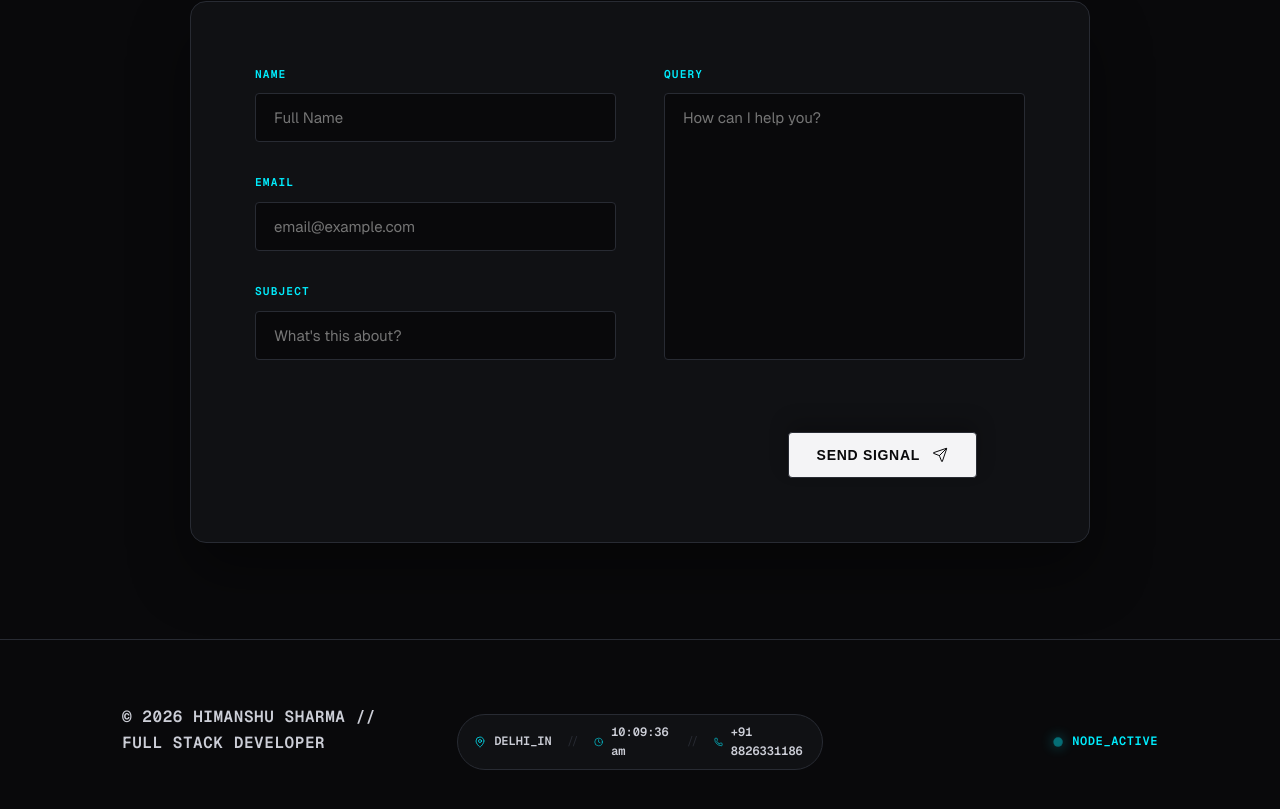
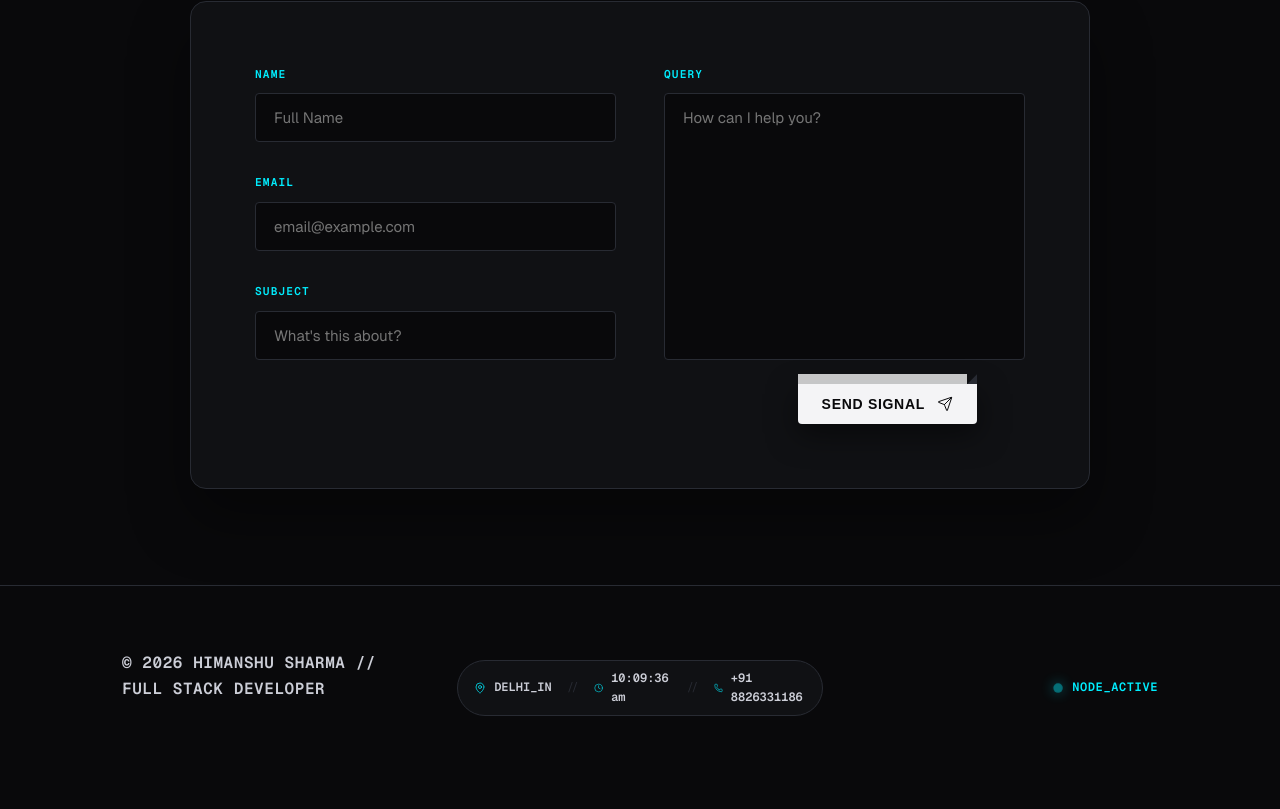
Before and after one commit to hauntedcrewvkr/himanshu_portfolio, a React (Vite) app: page / in a window 1280 px wide. Shown: the part 4737-5546 px from the top of the page. Built offline with nearby package versions, Linux system fonts and the light colour scheme.

Commit message:
style: implement physical folded-tab effect for Send Signal button

```diff
--- a/src/styles/components.scss
+++ b/src/styles/components.scss
@@ -338,38 +338,58 @@
   .form-footer-full {
     grid-column: 1 / -1;
     display: flex;
-    justify-content: flex-end; // Shift to the right
-    margin-top: -$space-4; // Pull it UP so it overlaps the form bottom
-    padding-top: $space-6;
+    justify-content: flex-end;
+    margin-top: -$space-4; // Overlap the form container
     position: relative;
-    z-index: 0; // Below the form grid but above the bg
+    pointer-events: none; // Allow clicks to pass to the button
 
     .send-btn {
+      pointer-events: auto;
       position: relative;
-      z-index: -1; // Physically sit behind the form container
       margin-right: $space-6;
-      border: 1px solid var(--border);
-      box-shadow: 0 -10px 20px rgba(0, 0, 0, 0.2);
-      transition: all 0.4s cubic-bezier(0.175, 0.885, 0.32, 1.275);
+      background: var(--text-100);
+      color: var(--surface-100);
+      padding: 12px 24px;
+      border-radius: 0 0 4px 4px; // Rounded only on bottom for 'tab' look
+      box-shadow: 0 10px 30px rgba(0, 0, 0, 0.5);
+      border: none;
+      z-index: 5;
+
+      // THE FOLD EFFECT
+      &::before {
+        content: "";
+        position: absolute;
+        top: -10px;
+        right: 0;
+        width: 10px;
+        height: 10px;
+        background: var(--surface-500); // Darker shadow color for the fold
+        clip-path: polygon(100% 0, 0% 100%, 100% 100%); // Triangle fold
+      }
+
+      &::after {
+        content: "";
+        position: absolute;
+        top: -10px;
+        left: 0;
+        width: calc(100% - 10px);
+        height: 10px;
+        background: var(--text-100);
+        opacity: 0.8;
+        z-index: -1;
+      }
 
       &:hover {
-        transform: translateY(15px); // Slide DOWN and OUT from behind
         background: var(--primary);
-        color: var(--surface-100);
-        box-shadow: 0 10px 20px hsl(var(--primary-h) var(--primary-s) var(--primary-l) / 0.2);
+        transform: translateY(2px); // Subtle press effect
+        &::after { background: var(--primary); }
       }
-    }
-
-    .status-msg {
-      position: absolute;
-      left: 0;
-      bottom: 0;
     }
 
     @media (max-width: 600px) {
       justify-content: center;
       margin-top: $space-4;
-      .send-btn { margin-right: 0; z-index: 1; } // Standard behavior on mobile
+      .send-btn { margin-right: 0; border-radius: 4px; &::before, &::after { display: none; } }
     }
   }
 
```
